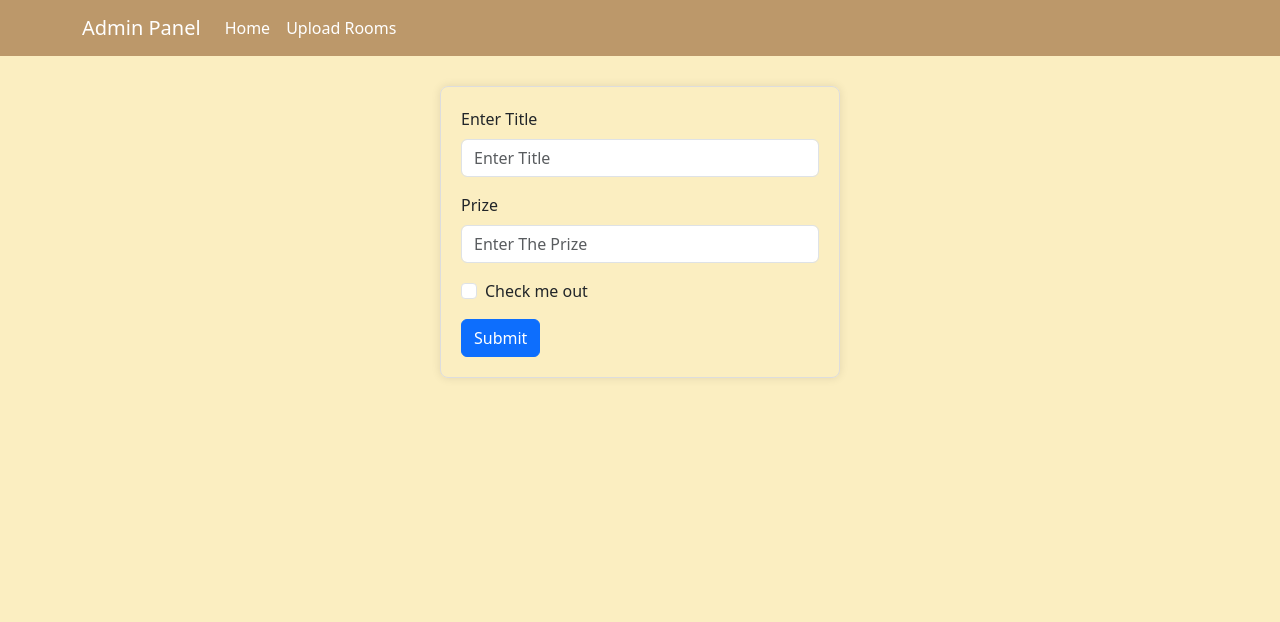
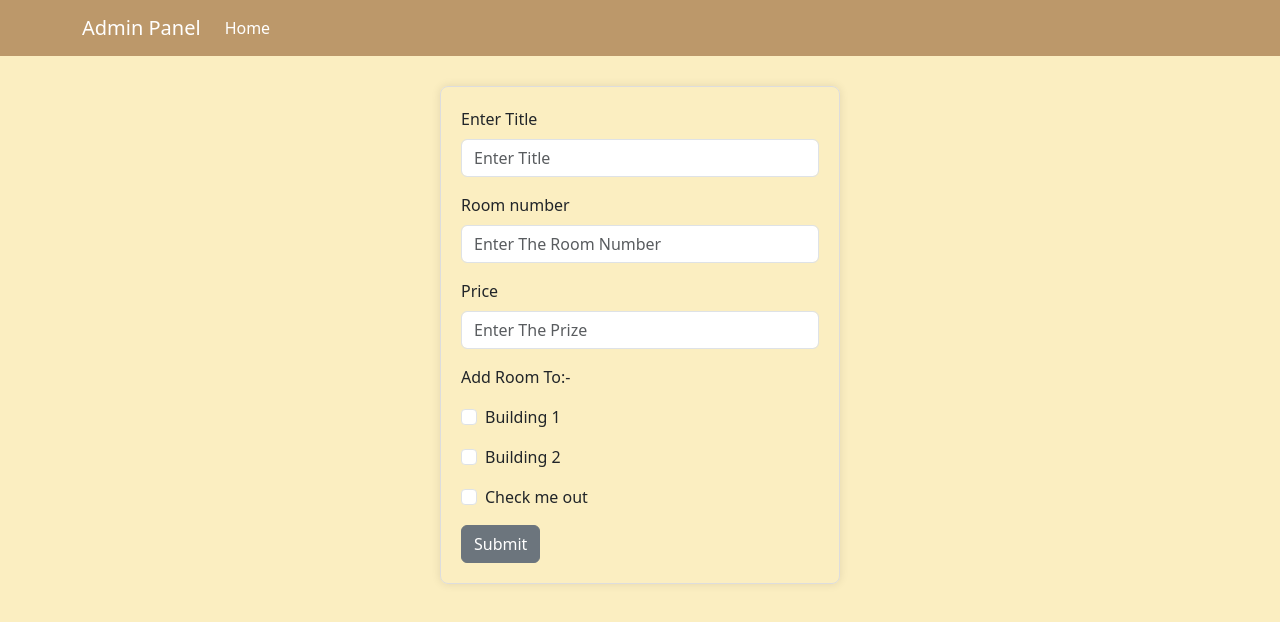
Before and after one commit to Muhdsidin/apartment-front-end, a React (Vite) app: page /room in a window 1280 px wide. Shown: the top 622 px of the page. Built offline with nearby package versions, Linux system fonts and the light colour scheme.

Commit message:
added addtenent blank page

```diff
--- a/src/App.jsx
+++ b/src/App.jsx
@@ -1,7 +1,7 @@
 
 import { Route, Routes, useLocation, useParams } from "react-router-dom"
 import Header from "./components/Header/Header"
-
+import TenentAdd from "./Pages/TenentAdd";
 import Home from './Pages/Home'
 import Buildings from "./Pages/AddBuilding";
 import Room from './Pages/AddRooms'
@@ -18,6 +18,7 @@ function App() {
       <Routes>
         <Route path="/room" element={<Room />} />
         <Route path="/buildings" element={<Buildings/>}/>
+        <Route path="/addtenent" element={<TenentAdd/>}/>
         <Route path="/" element={<Home/>} />
 
 
--- /dev/null
+++ b/src/Pages/TenentAdd.jsx
@@ -0,0 +1,13 @@
+import React from 'react'
+import AddTenent from '../components/AddTenent/AddTenent'
+import Header from '../components/Header/Header'
+function TenentAdd() {
+  return (
+    <div>
+      <Header/>
+      <AddTenent/>
+    </div>
+  )
+}
+
+export default TenentAdd
--- /dev/null
+++ b/src/components/AddTenent/AddTenent.jsx
@@ -0,0 +1,11 @@
+import React from 'react'
+import './AddTenent.css'
+function AddTenent() {
+  return (
+    <div>
+      add here
+    </div>
+  )
+}
+
+export default AddTenent
--- a/src/components/Banner/Banner.jsx
+++ b/src/components/Banner/Banner.jsx
@@ -5,15 +5,7 @@ import Container from 'react-bootstrap/Container';
 import Row from 'react-bootstrap/Row';
 import Col from 'react-bootstrap/Col';
 function Banner() {
-  const style={
-    box3:{
-      color: '#FFF',
-      transition: 'all 0.5s',
-      position: 'relative',
 
-    }
-
-  }
   return (
     <div>
      <Container>
@@ -27,6 +19,10 @@ function Banner() {
       <Row className="justify-content-center">
       <a href="/room" className='box-3 btn btn-secondary' style={{ marginTop: '1em',width:'10em' }}>Upload Rooms</a>
       </Row>
+
+      <Row className="justify-content-center">
+      <a href="/addtenent" className='box-3 btn btn-secondary' style={{ marginTop: '1em',width:'10em' }}>Add Tenent</a>
+      </Row>
      </Container>
 
 
--- a/src/components/Header/Header.jsx
+++ b/src/components/Header/Header.jsx
@@ -13,7 +13,7 @@ function Header() {
         <Navbar.Collapse id="responsive-navbar-nav">
           <Nav className="me-auto">
             <Nav.Link><Link to="/" className="text-white text-decoration-none">Home</Link></Nav.Link>
-            <Nav.Link><Link to="/upload-rooms" className="text-white text-decoration-none">Upload Rooms</Link></Nav.Link>
+
 
           </Nav>
         </Navbar.Collapse>
--- a/src/components/Room/Room.jsx
+++ b/src/components/Room/Room.jsx
@@ -10,7 +10,7 @@ import axios from 'axios'
 function Room() {
   const [title, setTitle] = useState("");
   const [prize, setPrize] = useState("");
-  const [cat, setCate] = useState("");
+  const [roomNumber,setRoomNumber]=useState()
  /* const [imageOne, setImageOne] = useState("");
   const [imageTwo, setImageTwo] = useState("");
   const [imageThree, setImageThree] = useState("");*/
@@ -44,33 +44,54 @@ function Room() {
         <Col xs={12} md={8}>
           <div className="div">
             <Form onSubmit={handleSubmit}>
-              <Form.Group className="mb-3" controlId="formBasicEmail">
+              <Form.Group className="mb-3" controlId="formBasicTitle">
                 <Form.Label>Enter Title</Form.Label>
                 <Form.Control
                   type="text"
                   placeholder="Enter Title"
                   value={title}
                   onChange={(e) => setTitle(e.target.value)}
+                  required
+                />
+              </Form.Group>
+              <Form.Group className="mb-3" controlId="formBasicRoomNumber">
+                <Form.Label>Room number</Form.Label>
+                <Form.Control
+                  type="number"
+                  required
+                  placeholder="Enter The Room Number"
+                  value={roomNumber}
+                  onChange={(e) => setRoomNumber(e.target.value)}
                 />
               </Form.Group>
 
-              <Form.Group className="mb-3" controlId="formBasicPassword">
-                <Form.Label>Prize</Form.Label>
+              <Form.Group className="mb-3" controlId="formBasicPrice">
+                <Form.Label>Price</Form.Label>
                 <Form.Control
                   type="number"
+                  required
                   placeholder="Enter The Prize"
                   value={prize}
+
                   onChange={(e) => setPrize(e.target.value)}
                 />
+              </Form.Group>
+              <p>Add Room To:-</p>
+              <Form.Group className="mb-3" controlId="formBasicCheckbox">
+                <Form.Check type="checkbox" label="Building 1"  required />
+              </Form.Group>
+              <Form.Group className="mb-3" controlId="formBasicCheckbox">
+                <Form.Check type="checkbox" label="Building 2"  required />
               </Form.Group>
 
 
 
+
               <Form.Group className="mb-3" controlId="formBasicCheckbox">
-                <Form.Check type="checkbox" label="Check me out" />
+                <Form.Check type="checkbox" label="Check me out"  required />
               </Form.Group>
 
-              <Button variant="primary" type="submit">
+              <Button variant="secondary" type="submit">
                 Submit
               </Button>
             </Form>
--- a/src/components/Upload-Buildings/UploadBuildings.jsx
+++ b/src/components/Upload-Buildings/UploadBuildings.jsx
@@ -1,34 +1,32 @@
 import React, { useState } from 'react'
 import axios from 'axios'
-import Button from 'react-bootstrap/Button';
-import Form from 'react-bootstrap/Form';
 import Container from 'react-bootstrap/Container';
 import Row from 'react-bootstrap/Row';
 import Col from 'react-bootstrap/Col';
 import './UploadBuildings.css'
 function UploadBuildings() {
-  const [name,setName]=useState('')
-  const [address,setAddress]=useState('')
-  const [state,setState]=useState('')
-  const [city,setCity]=useState('')
-  const [zip,setZip]=useState()
-  const HandleSubmit=async(e)=>{
-    try{
+  const [name, setName] = useState('')
+  const [address, setAddress] = useState('')
+  const [state, setState] = useState('')
+  const [city, setCity] = useState('')
+  const [zip, setZip] = useState()
+  const HandleSubmit = async (e) => {
+    try {
       e.preventDefault()
-      const formData=new FormData()
-      formData.append('name',name)
-      formData.append('address',address)
-      formData.append('state',state)
-      formData.append('city',city)
-      formData.append('zip',zip)
+      const formData = new FormData()
+      formData.append('name', name)
+      formData.append('address', address)
+      formData.append('state', state)
+      formData.append('city', city)
+      formData.append('zip', zip)
 
-      const response=await axios('https://apartment-one.vercel.app/upload-building',{
-        method:'POST',
-        Data:formData,
+      const response = await axios('https://apartment-one.vercel.app/upload-building', {
+        method: 'POST',
+        Data: formData,
 
       })
       console.log(response.data);
-    }catch(error){
+    } catch (error) {
       console.log(error);
     }
 
@@ -38,7 +36,7 @@ function UploadBuildings() {
     <div>
       <Container>
         <Row className="justify-content-center">
-        <Col  xs={12} md={8}>
+          <Col xs={12} md={8}>
             <div className="BuildingUplodaFormDiv">
               <form onSubmit={HandleSubmit}>
                 <div class="form-row">
@@ -46,7 +44,8 @@ function UploadBuildings() {
                     <label for="inputName">Name</label>
                     <input
                       value={name}
-      onChange={(e)=>setName(e.target.value)}
+                      onChange={(e) => setName(e.target.value)}
+                      required
                       type="text" class="form-control" id="inputName" placeholder="Name"
                     />
                   </div>
@@ -57,8 +56,9 @@ function UploadBuildings() {
                   <label for="inputAddress">Address</label>
                   <input type="text" class="form-control" id="inputAddress"
                     value={address}
-    onChange={(e)=>setAddress(e.target.value)}
-     placeholder="1234 Main St"/>
+                    onChange={(e) => setAddress(e.target.value)}
+                    required
+                    placeholder="1234 Main St" />
                 </div>
 
 
@@ -67,22 +67,25 @@ function UploadBuildings() {
                     <label for="inputCity">City</label>
                     <input type="text"
                       value={city}
-      onChange={(e)=>setCity(e.target.value)}
-      class="form-control" id="inputCity"/>
+                      onChange={(e) => setCity(e.target.value)}
+                      required
+                      class="form-control" id="inputCity" />
                   </div>
                   <div class="form-group col-md-6">
                     <label for="inputState">State</label>
                     <input type="text" class="form-control" id="inputState"
                       value={state}
-      onChange={(e)=>setState(e.target.value)}
+                      required
+                      onChange={(e) => setState(e.target.value)}
                     />
                   </div>
 
                   <div class="form-group col-md-2">
                     <label for="inputZip">Zip</label>
-      <input type="text"  class="form-control" id="inputZip"
+                    <input type="text" class="form-control" id="inputZip"
+                      required
                       value={zip}
-      onChange={(e)=>setZip(e.target.value)}
+                      onChange={(e) => setZip(e.target.value)}
                     />
                   </div>
                 </div>
@@ -91,15 +94,16 @@ function UploadBuildings() {
                 <br />
                 <div class="form-group">
                   <div class="form-check">
-      <input class="form-check-input" type="checkbox" id="gridCheck"/>
-      <label class="form-check-label" for="gridCheck">
+                    <input class="form-check-input" type="checkbox" id="gridCheck" />
+                    <label class="form-check-label" for="gridCheck"
+                    required>
                       Check me out
                     </label>
                   </div>
                 </div>
                 <br />
 
-  <button type="submit" class="btn btn-primary">Sign in</button>
+                <button type="submit" required class="btn btn-secondary">Upload</button>
               </form>
             </div>
           </Col>
```
Also changed, not shown: src/components/AddTenent/AddTenent.css (added). Lines whose indentation alone changed are shown as unchanged.
